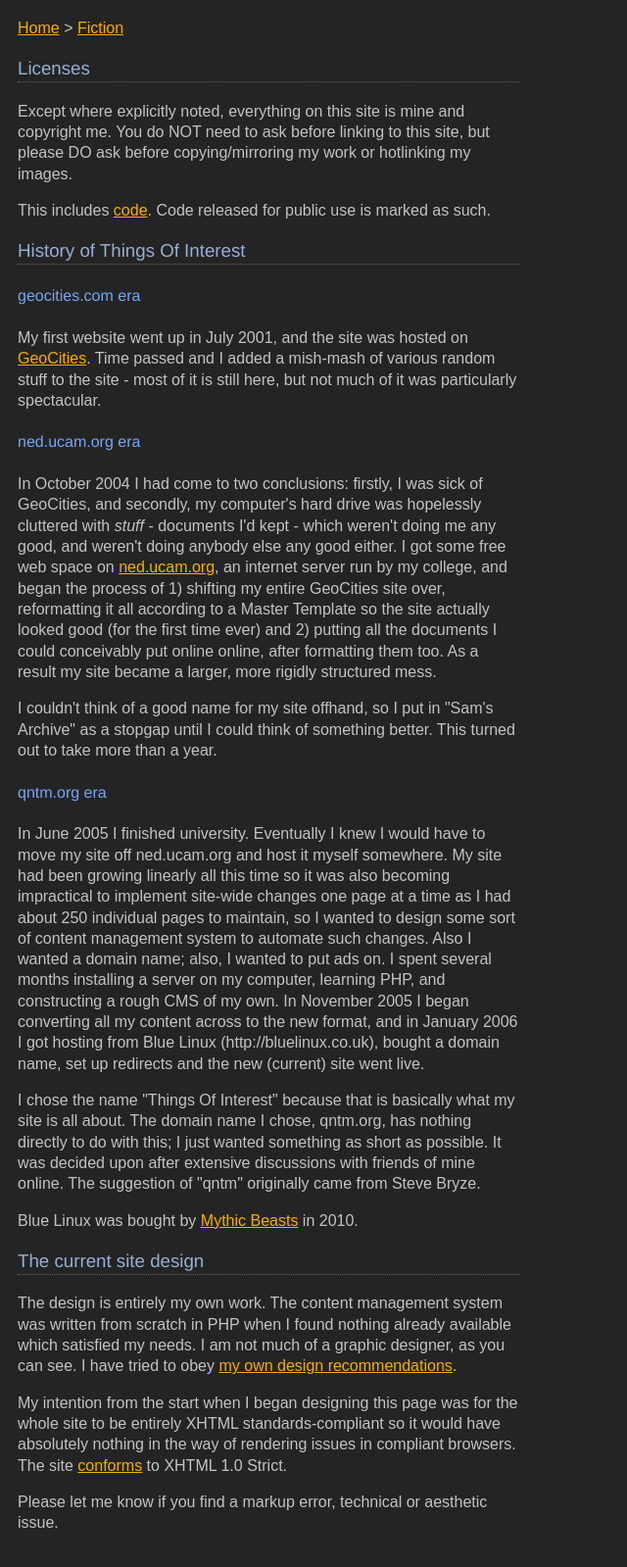
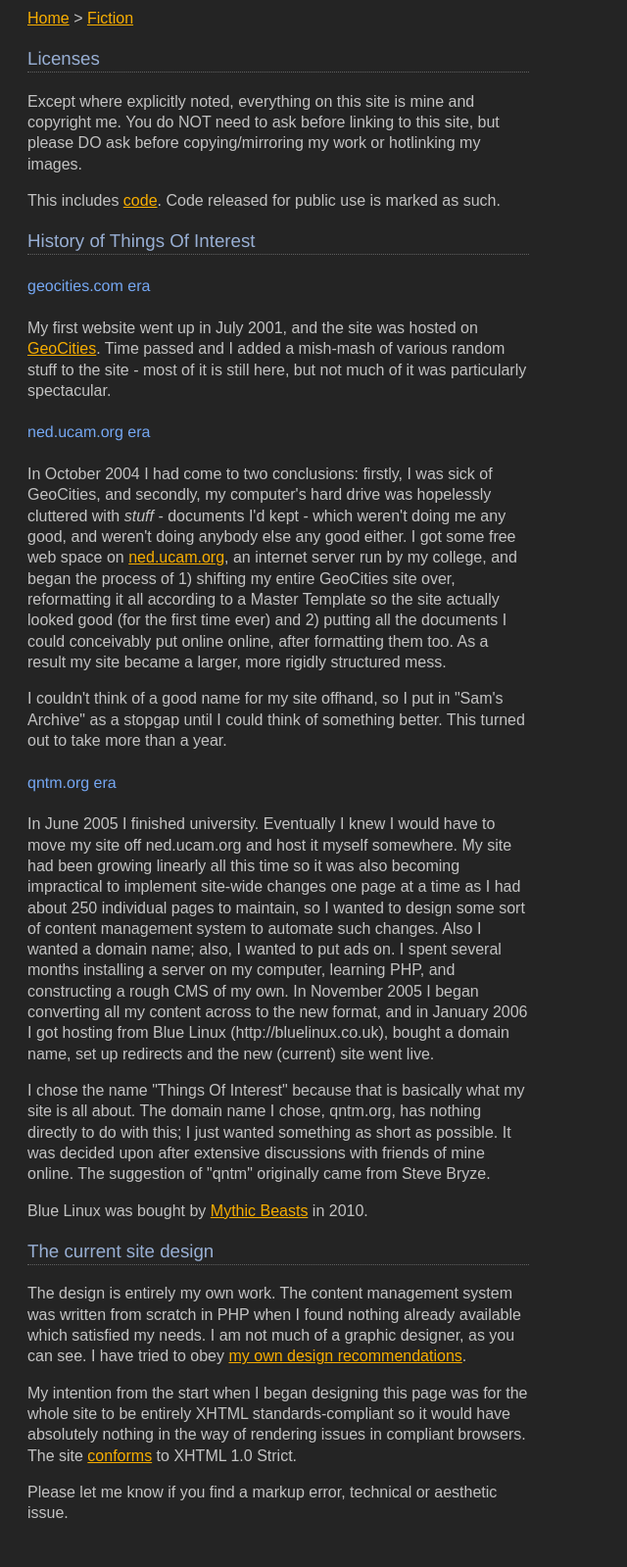
Before and after one commit to dmkgll/dmkgll, a Jekyll site: the page built from sample.html, in a window 1280 px wide. Shown: the whole page at 98% size, without its empty margins (0-640 px from the left). Built offline with Jekyll 4.4.1, drawn with Linux system fonts in a browser that asks for light colours; after the commit the page ends 1571 px from its top, so only the background shows below that.

Commit message:
Update default.html

```diff
--- a/_layouts/default.html
+++ b/_layouts/default.html
@@ -1,6 +1,6 @@
 <html>
   <head>
-    <style>.home{padding:10px;}article{padding:10px;max-width:512px;}body{font-family:sans-serif;color:#c3c3c3;background:#242424;line-height: 1.3333;}h1,h2,h3,h4,h5,h6{color:#98afd4;border-bottom:.0625rem dotted #606060;font-family:helvetica, sans-serif;font-weight:400;margin:margin: 2rem 0 1rem;}h4{color:#75a7f2;border-bottom:none;}a{color:#f8ae00;}a:visited{color: #f8ae00;}ul{margin: 1rem 0;padding-inline-start: 1.5rem;}table{border-collapse:collapse;font-size:.8rem;display:block;overflow:auto}th{border:.0625rem solid #555;font-weight:700;color:#75a7f2;padding:.5rem}td{border:.0625rem solid #555;padding:.5rem}td>:first-child,th>:first-child{margin-top:0}td>:last-child,th>:last-child{margin-bottom:0}</style>
+    <style>.home{padding-right:20px;padding-left:20px;padding-top:20px;}article{padding-right:20px;padding-left:20px;max-width:512px;}body{font-family:sans-serif;color:#c3c3c3;background:#242424;line-height: 1.3333;}h1,h2,h3,h4,h5,h6{color:#98afd4;border-bottom:.0625rem dotted #606060;font-family:helvetica, sans-serif;font-weight:400;margin:margin: 2rem 0 1rem;}h4{color:#75a7f2;border-bottom:none;}a{color:#f8ae00;}a:visited{color: #f8ae00;}ul{margin: 1rem 0;padding-inline-start: 1.5rem;}table{border-collapse:collapse;font-size:.8rem;display:block;overflow:auto}th{border:.0625rem solid #555;font-weight:700;color:#75a7f2;padding:.5rem}td{border:.0625rem solid #555;padding:.5rem}td>:first-child,th>:first-child{margin-top:0}td>:last-child,th>:last-child{margin-bottom:0}</style>
     <meta name="viewport" content="width=device-width, initial-scale=1">
   </head>
   <body>
```
